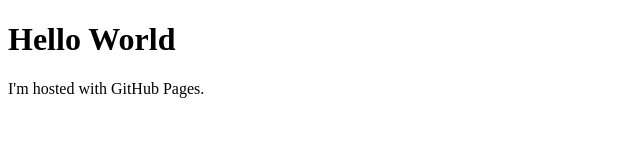
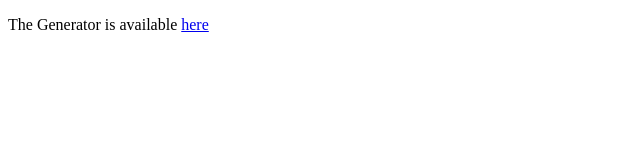
Before and after one commit to SoKaii/sokaii.github.io, a plain HTML site: page index.html in a window 1280 px wide. Shown: the whole page, without its empty margins (0-640 px from the left). Drawn offline with Linux system fonts and the light colour scheme.

Commit message:
Update index.html

```diff
--- a/index.html
+++ b/index.html
@@ -1,7 +1,9 @@
 <!DOCTYPE html>
 <html>
+<head>
+   <title>Azgaar's Fantasy Map Generator</title>
+</head>
 <body>
-<h1>Hello World</h1>
-<p>I'm hosted with GitHub Pages.</p>
+   <p>The Generator is available <a href="https://azgaar.github.io/Fantasy-Map-Generator/">here</p>
 </body>
 </html>
```
